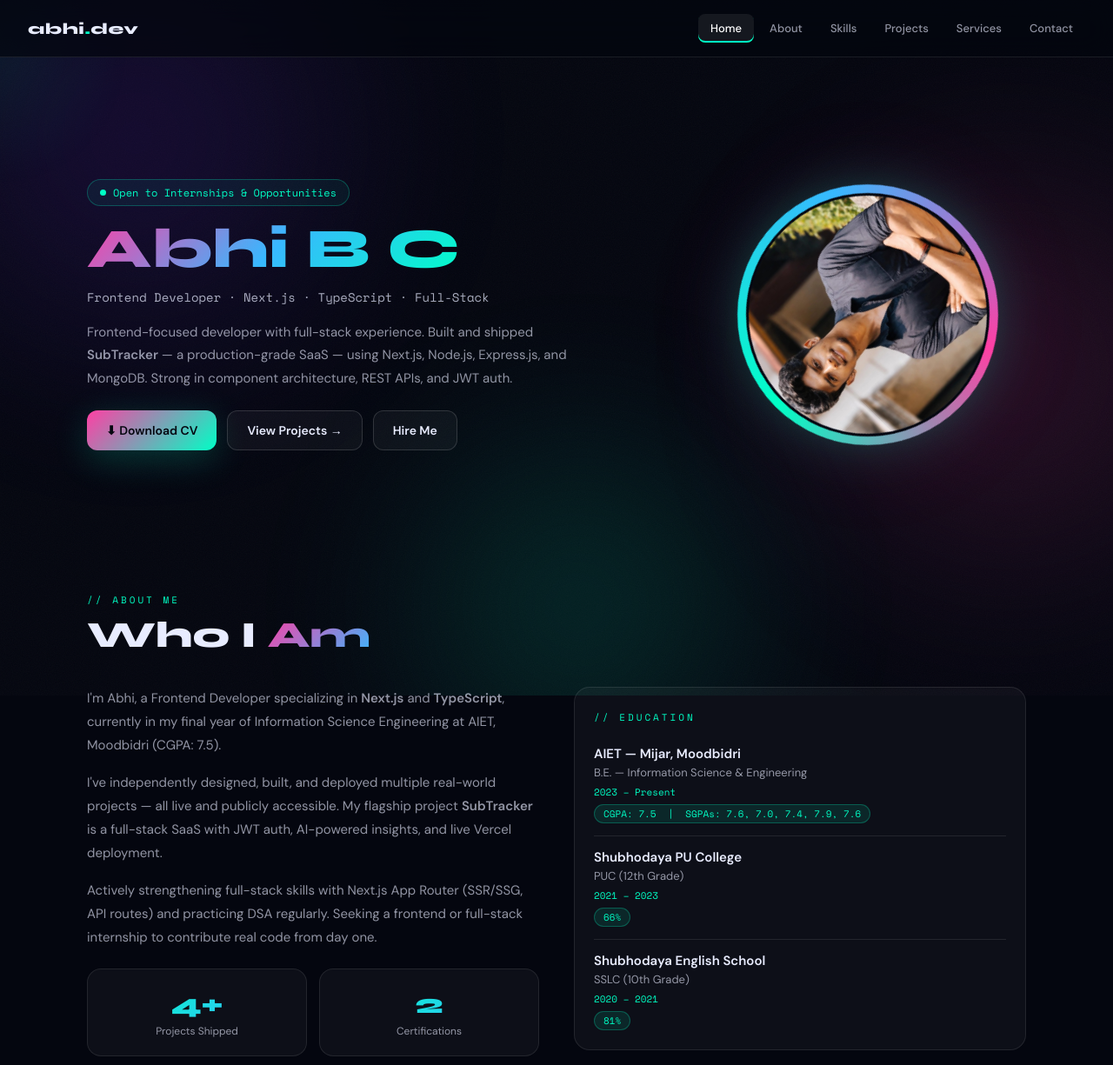
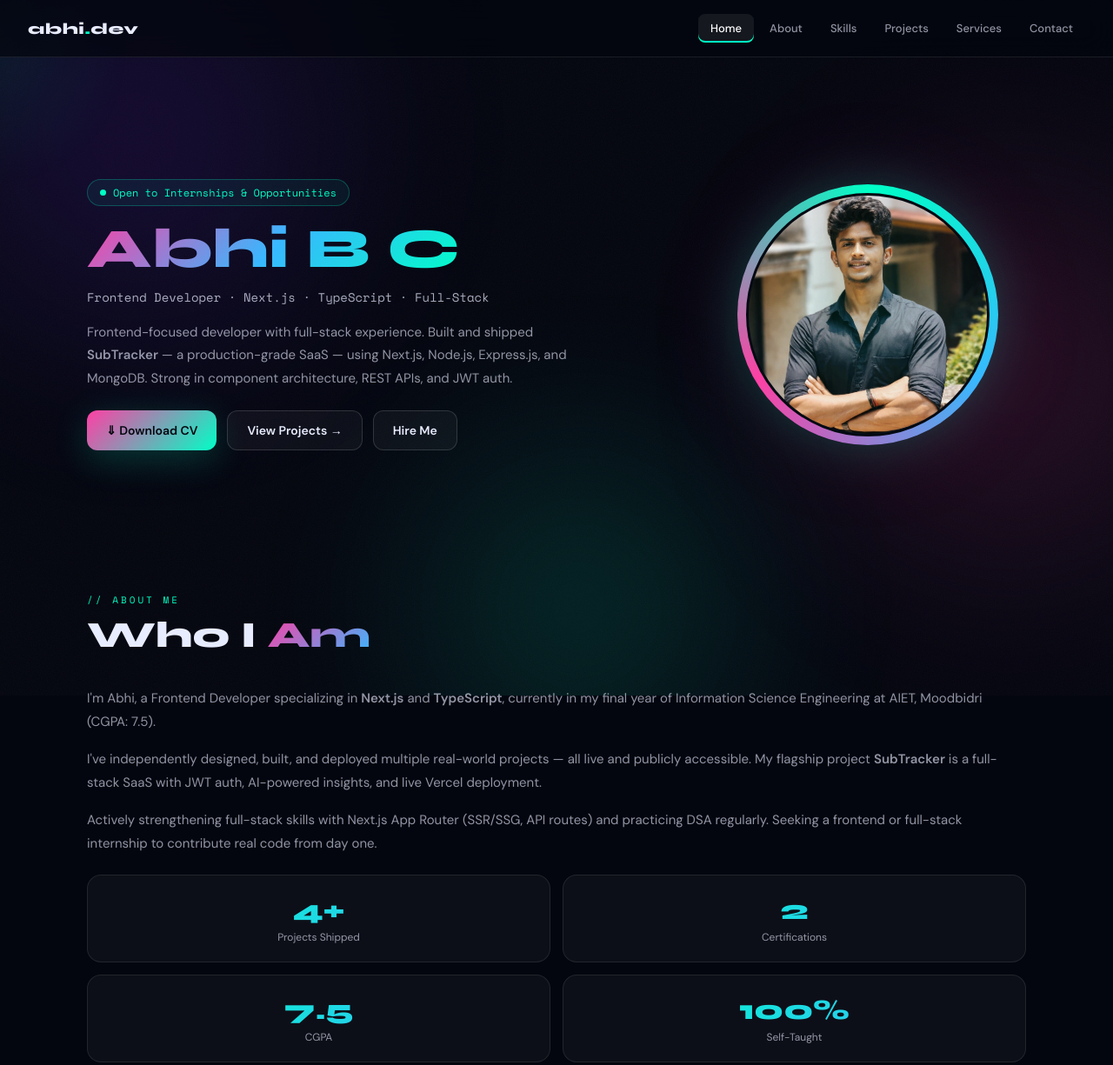
Before and after one commit to codewithabhi101/portfolio, a website built with Vite: page index.html in a window 1280 px wide. Shown: the top 1225 px of the page at 87% size. Built offline with nearby package versions, Linux system fonts and the light colour scheme.

Commit message:
fix profile photo

```diff
--- a/src/main.js
+++ b/src/main.js
@@ -34,15 +34,15 @@ document.querySelector("#app").innerHTML = `
           <h1 class="hero-name">
             <span class="grad">Abhi B C</span>
           </h1>
-          <p class="hero-role" id="typedRole">Frontend Developer · Next.js · TypeScript · Full-Stack</p>
+          <p class="hero-role" id="typedRole">Frontend Developer &middot; Next.js &middot; TypeScript &middot; Full-Stack</p>
           <p class="hero-desc">
             Frontend-focused developer with full-stack experience. Built and shipped
-            <strong>SubTracker</strong> — a production-grade SaaS — using Next.js, Node.js,
+            <strong>SubTracker</strong> &mdash; a production-grade SaaS &mdash; using Next.js, Node.js,
             Express.js, and MongoDB. Strong in component architecture, REST APIs, and JWT auth.
           </p>
           <div class="hero-actions">
-            <a class="btn neon" href="/ABHI_RESUME.pdf" download>⬇ Download CV</a>
-            <a class="btn ghost" href="#projects">View Projects →</a>
+            <a class="btn neon" href="/ABHI_RESUME.pdf" download>&#8659; Download CV</a>
+            <a class="btn ghost" href="#projects">View Projects &rarr;</a>
             <a class="btn ghost" href="#contact">Hire Me</a>
           </div>
         </div>
@@ -72,7 +72,7 @@ document.querySelector("#app").innerHTML = `
               Engineering at AIET, Moodbidri (CGPA: 7.5).
             </p>
             <p>
-              I've independently designed, built, and deployed multiple real-world projects —
+              I've independently designed, built, and deployed multiple real-world projects &mdash;
               all live and publicly accessible. My flagship project <strong>SubTracker</strong>
               is a full-stack SaaS with JWT auth, AI-powered insights, and live Vercel deployment.
             </p>
@@ -100,29 +100,7 @@ document.querySelector("#app").innerHTML = `
               </div>
             </div>
           </div>
-          <div class="reveal-right">
-            <div class="edu-card">
-              <div class="sec-tag">// education</div>
-              <div class="edu-item">
-                <div class="edu-inst">AIET — Mijar, Moodbidri</div>
-                <div class="edu-deg">B.E. — Information Science &amp; Engineering</div>
-                <div class="edu-year">2023 – Present</div>
-                <span class="edu-grade">CGPA: 7.5 &nbsp;|&nbsp; SGPAs: 7.6, 7.0, 7.4, 7.9, 7.6</span>
-              </div>
-              <div class="edu-item">
-                <div class="edu-inst">Shubhodaya PU College</div>
-                <div class="edu-deg">PUC (12th Grade)</div>
-                <div class="edu-year">2021 – 2023</div>
-                <span class="edu-grade">66%</span>
-              </div>
-              <div class="edu-item">
-                <div class="edu-inst">Shubhodaya English School</div>
-                <div class="edu-deg">SSLC (10th Grade)</div>
-                <div class="edu-year">2020 – 2021</div>
-                <span class="edu-grade">81%</span>
-              </div>
-            </div>
-          </div>
+
         </div>
       </div>
     </section>
@@ -232,7 +210,7 @@ document.querySelector("#app").innerHTML = `
         <div class="project-grid stagger">
 
           <article class="p-card">
-            <div class="p-badge p-featured">⭐ Flagship SaaS</div>
+            <div class="p-badge p-featured">&#9889; Flagship SaaS</div>
             <h3>SubTracker</h3>
             <p class="p-desc">Production-grade full-stack SaaS for subscription management. Built end-to-end with Next.js frontend and Node.js/Express REST API backed by MongoDB, deployed on Vercel.</p>
             <ul class="p-bullets">
@@ -241,9 +219,9 @@ document.querySelector("#app").innerHTML = `
               <li>AI-powered insights to detect duplicate/unused subscriptions</li>
               <li>Scalable MongoDB data models</li>
             </ul>
-            <div class="p-stack">Next.js · TypeScript · Node.js · Express.js · MongoDB · JWT</div>
+            <div class="p-stack">Next.js &middot; TypeScript &middot; Node.js &middot; Express.js &middot; MongoDB &middot; JWT</div>
             <div class="p-links">
-              <a class="plink ghost" href="https://subtracker-murex.vercel.app/" target="_blank" rel="noreferrer">🔗 Live Demo</a>
+              <a class="plink ghost" href="https://subtracker-murex.vercel.app/" target="_blank" rel="noreferrer">&#128279; Live Demo</a>
               <a class="plink neon" href="https://github.com/codewithabhi101" target="_blank" rel="noreferrer">GitHub</a>
             </div>
           </article>
@@ -257,9 +235,9 @@ document.querySelector("#app").innerHTML = `
               <li>File-based routing &amp; fast page loads</li>
               <li>Mobile-first, clean cross-device experience</li>
             </ul>
-            <div class="p-stack">Next.js · TypeScript · Responsive · UI</div>
+            <div class="p-stack">Next.js &middot; TypeScript &middot; Responsive &middot; UI</div>
             <div class="p-links">
-              <a class="plink ghost" href="#home">🔗 You're Here</a>
+              <a class="plink ghost" href="#home">&#128279; You're Here</a>
               <a class="plink neon" href="https://github.com/codewithabhi101" target="_blank" rel="noreferrer">GitHub</a>
             </div>
           </article>
@@ -273,9 +251,9 @@ document.querySelector("#app").innerHTML = `
               <li>Search &amp; filter with API routes</li>
               <li>Reusable component system</li>
             </ul>
-            <div class="p-stack">Next.js · TypeScript · CRUD · API Routes</div>
+            <div class="p-stack">Next.js &middot; TypeScript &middot; CRUD &middot; API Routes</div>
             <div class="p-links">
-              <a class="plink ghost" href="https://task-manager-dashboard123.netlify.app/" target="_blank" rel="noreferrer">🔗 Live</a>
+              <a class="plink ghost" href="https://task-manager-dashboard123.netlify.app/" target="_blank" rel="noreferrer">&#128279; Live</a>
               <a class="plink neon" href="https://github.com/codewithabhi101" target="_blank" rel="noreferrer">GitHub</a>
             </div>
           </article>
@@ -289,9 +267,9 @@ document.querySelector("#app").innerHTML = `
               <li>File-based routing &amp; mobile-first layouts</li>
               <li>Deployed on Netlify</li>
             </ul>
-            <div class="p-stack">Next.js · TypeScript · Responsive UI · Routing</div>
+            <div class="p-stack">Next.js &middot; TypeScript &middot; Responsive UI &middot; Routing</div>
             <div class="p-links">
-              <a class="plink ghost" href="https://agrdemo1.netlify.app/" target="_blank" rel="noreferrer">🔗 Live</a>
+              <a class="plink ghost" href="https://agrdemo1.netlify.app/" target="_blank" rel="noreferrer">&#128279; Live</a>
               <a class="plink neon" href="https://github.com/codewithabhi101" target="_blank" rel="noreferrer">GitHub</a>
             </div>
           </article>
@@ -309,34 +287,34 @@ document.querySelector("#app").innerHTML = `
         </div>
         <div class="services-grid stagger">
           <div class="srv-card">
-            <span class="srv-icon">⚡</span>
+            <span class="srv-icon">&#9889;</span>
             <h3>Next.js Applications</h3>
             <p>Scalable apps using Next.js App Router, SSR/SSG, API routes, and file-based routing with optimized build performance.</p>
           </div>
           <div class="srv-card">
-            <span class="srv-icon">🔷</span>
+            <span class="srv-icon">&#128296;</span>
             <h3>TypeScript Development</h3>
             <p>Type-safe, maintainable code with strong component architecture, interfaces, and best practices that scale.</p>
           </div>
           <div class="srv-card">
-            <span class="srv-icon">🎨</span>
+            <span class="srv-icon">&#127912;</span>
             <h3>Modern UI / Responsive</h3>
             <p>Mobile-first responsive UI with reusable components, clean layouts, and great UX across all devices.</p>
           </div>
           <div class="srv-card">
-            <span class="srv-icon">🔗</span>
+            <span class="srv-icon">&#128279;</span>
             <h3>REST API &amp; Backend</h3>
             <p>Node.js / Express REST API design with JWT authentication, protected middleware, and MongoDB integration.</p>
           </div>
           <div class="srv-card">
-            <span class="srv-icon">🚀</span>
+            <span class="srv-icon">&#128640;</span>
             <h3>Deployment &amp; DevOps</h3>
             <p>End-to-end deployment on Vercel and Netlify with optimized builds, environment config, and CI/CD basics.</p>
           </div>
           <div class="srv-card">
-            <span class="srv-icon">🤖</span>
+            <span class="srv-icon">&#129302;</span>
             <h3>AI-Powered Features</h3>
-            <p>Integration of AI insights into web apps — as demonstrated in SubTracker for duplicate/unused subscription detection.</p>
+            <p>Integration of AI insights into web apps &mdash; as demonstrated in SubTracker for duplicate/unused subscription detection.</p>
           </div>
         </div>
       </div>
@@ -351,17 +329,17 @@ document.querySelector("#app").innerHTML = `
         </div>
         <div class="cert-grid stagger">
           <div class="cert-card">
-            <div class="cert-icon">🟦</div>
+            <div class="cert-icon">&#127891;</div>
             <div class="cert-body">
               <h4>Node.js &amp; MongoDB: Developing Back-end Database Applications</h4>
-              <p>IBM &nbsp;·&nbsp; Coursera</p>
+              <p>IBM &nbsp;&middot;&nbsp; Coursera</p>
             </div>
           </div>
           <div class="cert-card">
-            <div class="cert-icon">🟧</div>
+            <div class="cert-icon">&#127891;</div>
             <div class="cert-body">
               <h4>Programming with JavaScript</h4>
-              <p>Meta &nbsp;·&nbsp; Coursera</p>
+              <p>Meta &nbsp;&middot;&nbsp; Coursera</p>
             </div>
           </div>
         </div>
@@ -380,19 +358,19 @@ document.querySelector("#app").innerHTML = `
           <div class="reveal-left">
             <div class="contact-info">
               <a class="cinfo-item" href="mailto:abhibc.work@gmail.com">
-                <span class="cinfo-icon">📧</span>abhibc.work@gmail.com
+                <span class="cinfo-icon">&#128138;</span>abhibc.work@gmail.com
               </a>
               <a class="cinfo-item" href="tel:+918217025255">
-                <span class="cinfo-icon">📞</span>+91-8217025255
+                <span class="cinfo-icon">&#128222;</span>+91-8217025255
               </a>
               <a class="cinfo-item" href="https://linkedin.com/in/abhibc2005/" target="_blank" rel="noreferrer">
-                <span class="cinfo-icon">💼</span>linkedin.com/in/abhibc2005/
+                <span class="cinfo-icon">&#128101;</span>linkedin.com/in/abhibc2005/
               </a>
               <a class="cinfo-item" href="https://github.com/codewithabhi101" target="_blank" rel="noreferrer">
-                <span class="cinfo-icon">💻</span>github.com/codewithabhi101
+                <span class="cinfo-icon">&#128008;</span>github.com/codewithabhi101
               </a>
               <a class="cinfo-item" href="/ABHI_RESUME.pdf" download>
-                <span class="cinfo-icon">📄</span>Download Resume
+                <span class="cinfo-icon">&#128196;</span>Download Resume
               </a>
             </div>
           </div>
@@ -401,7 +379,7 @@ document.querySelector("#app").innerHTML = `
               <input type="text" name="name" placeholder="Your Name" required />
               <input type="email" name="email" placeholder="Your Email" required />
               <textarea name="message" rows="5" placeholder="Your Message" required></textarea>
-              <button class="btn neon full" type="submit">Send Message ✦</button>
+              <button class="btn neon full" type="submit">Send Message &#10084;</button>
             </form>
           </div>
         </div>
@@ -409,7 +387,7 @@ document.querySelector("#app").innerHTML = `
     </section>
 
     <footer class="footer">
-      <p>© 2026 <span class="dot-text">Abhi B C</span> &nbsp;·&nbsp; Built with Vite &nbsp;·&nbsp; Deployed on Netlify</p>
+      <p>&copy; 2026 <span class="dot-text">Abhi B C</span> &nbsp;&middot;&nbsp; Built with Vite &nbsp;&middot;&nbsp; Deployed on Netlify</p>
     </footer>
   </main>
 `;
@@ -509,3 +487,8 @@ if (roleEl) {
   }
   setTimeout(type, 1200);
 }
+
+/* ── FIX CARD LINKS ── */
+document.querySelectorAll(".p-card a").forEach((a) => {
+  a.addEventListener("click", (e) => e.stopPropagation());
+});
--- a/src/style.css
+++ b/src/style.css
@@ -23,6 +23,8 @@ body {
   min-height: 100vh;
   overflow-x: hidden;
 }
+
+a { text-decoration: none; color: inherit; }
 
 /* NOISE OVERLAY */
 body::before {
@@ -205,7 +207,7 @@ body::before {
   width: 300px; height: 300px; border-radius: 50%;
   padding: 10px;
   background: conic-gradient(var(--neon), var(--cyan), var(--pink), var(--neon));
-  animation: spinSlow 8s linear infinite;
+  animation: none;
   box-shadow: 0 0 60px rgba(0,255,198,.2), 0 0 120px rgba(255,63,164,.1);
 }
 .avatar-ring img {
@@ -224,7 +226,7 @@ body::before {
 
 /* ABOUT */
 .about-grid {
-  display: grid; grid-template-columns: 1fr 1fr;
+  display: grid; grid-template-columns: 1fr;
   gap: 40px; align-items: start; margin-top: 36px;
 }
 .about-text p {
@@ -340,6 +342,7 @@ body::before {
   inset: -1px; border-radius: 20px;
   background: linear-gradient(135deg, rgba(0,255,198,.15), transparent 50%, rgba(255,63,164,.1));
   opacity: 0; transition: opacity .3s;
+  pointer-events: none;
 }
 .p-card:hover {
   transform: translateY(-8px);
@@ -367,7 +370,7 @@ body::before {
   font-size: 13px; font-weight: 700;
   border: 1px solid var(--border); background: var(--surface);
   color: var(--text); text-decoration: none;
-  transition: all .18s;
+  transition: all .18s; cursor: pointer;
 }
 .plink.neon { background: linear-gradient(135deg, var(--pink), var(--neon)); color: #04060f; border: none; }
 .plink:hover { transform: translateY(-2px); }
```
